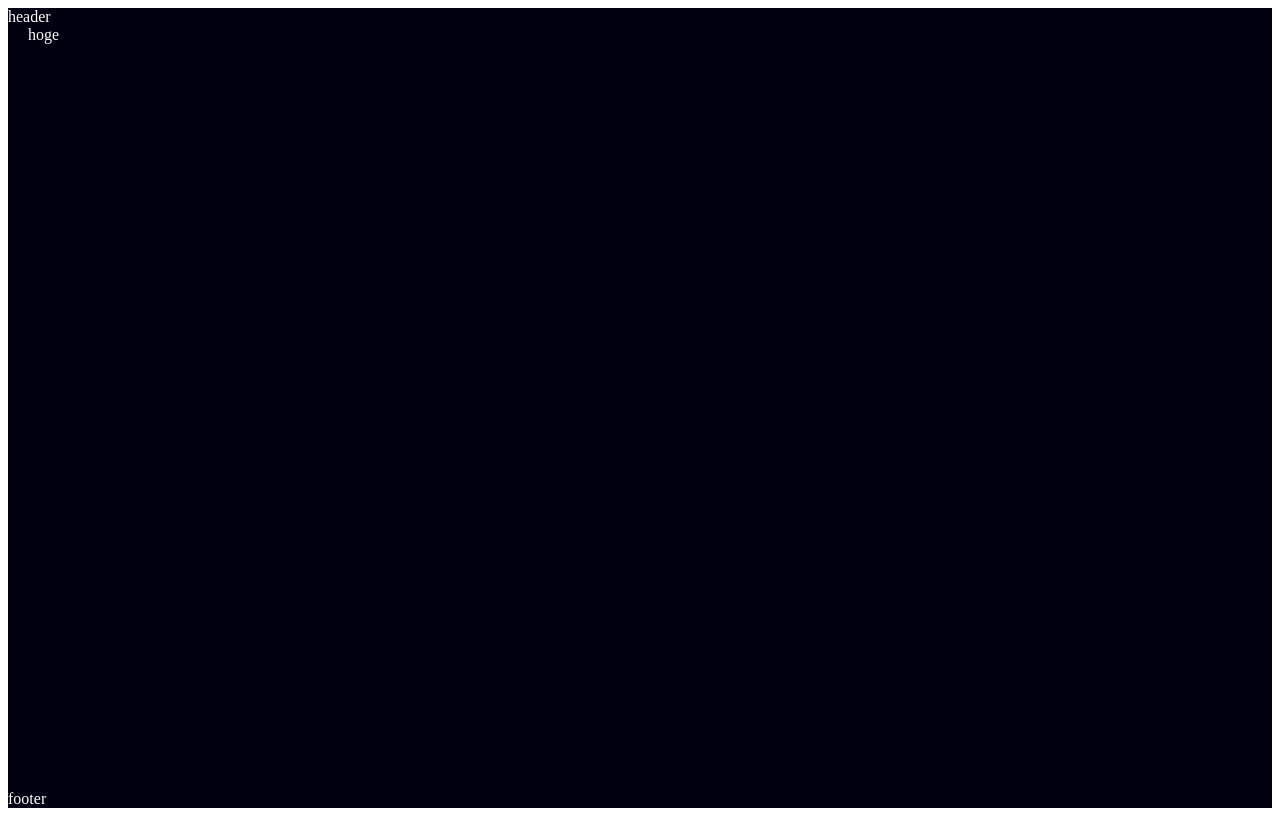
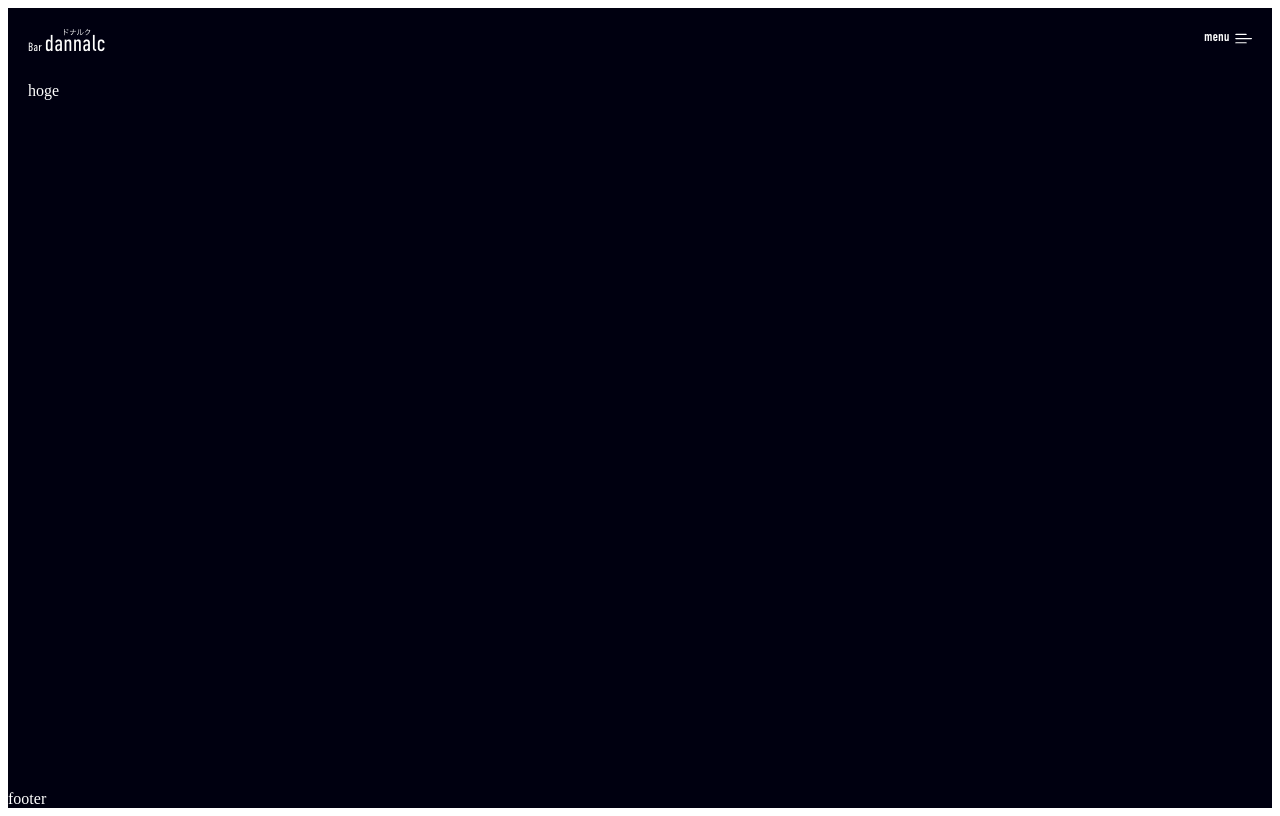
Before and after one commit to 8mo10dance/dannalc-hp-frontend, a Gatsby site: page / in a window 1280 px wide. Built offline with nearby package versions, Linux system fonts and the light colour scheme; Gatsby itself is replaced by a stand-in of ours.

Commit message:
(#2) ヘッダーを作成する

```diff
--- /dev/null
+++ b/src/components/header.js
@@ -0,0 +1,20 @@
+import React from "react";
+import Logo from "../images/header/logo.png";
+import Menu from "../images/header/menu.png";
+
+const Header = () => {
+  return (
+    <header className="header">
+      <div className="header__inner">
+        <div className="header__logo">
+          <img src={Logo} alt="logo" />
+        </div>
+        <div className="header__menu">
+          <img src={Menu} alt="menu" />
+        </div>
+      </div>
+    </header>
+  );
+};
+
+export default Header;
--- a/src/components/layout.js
+++ b/src/components/layout.js
@@ -1,10 +1,7 @@
 import React from "react";
 import "modern-css-reset";
 import "../scss/base.scss";
-
-const Header = () => {
-  return <header>header</header>;
-};
+import Header from "./header";
 
 const Footer = () => {
   return <footer>footer</footer>;
--- a/src/scss/base.scss
+++ b/src/scss/base.scss
@@ -3,3 +3,4 @@
 @import "mixins/media";
 
 @import "components/layout";
+@import "components/header";
--- /dev/null
+++ b/src/scss/components/_header.scss
@@ -0,0 +1,8 @@
+.header {
+  padding: 20px;
+
+  &__inner {
+    display: flex;
+    justify-content: space-between;
+  }
+}
```
Also changed, not shown: src/images/header/logo.png (added), src/images/header/menu.png (added).
